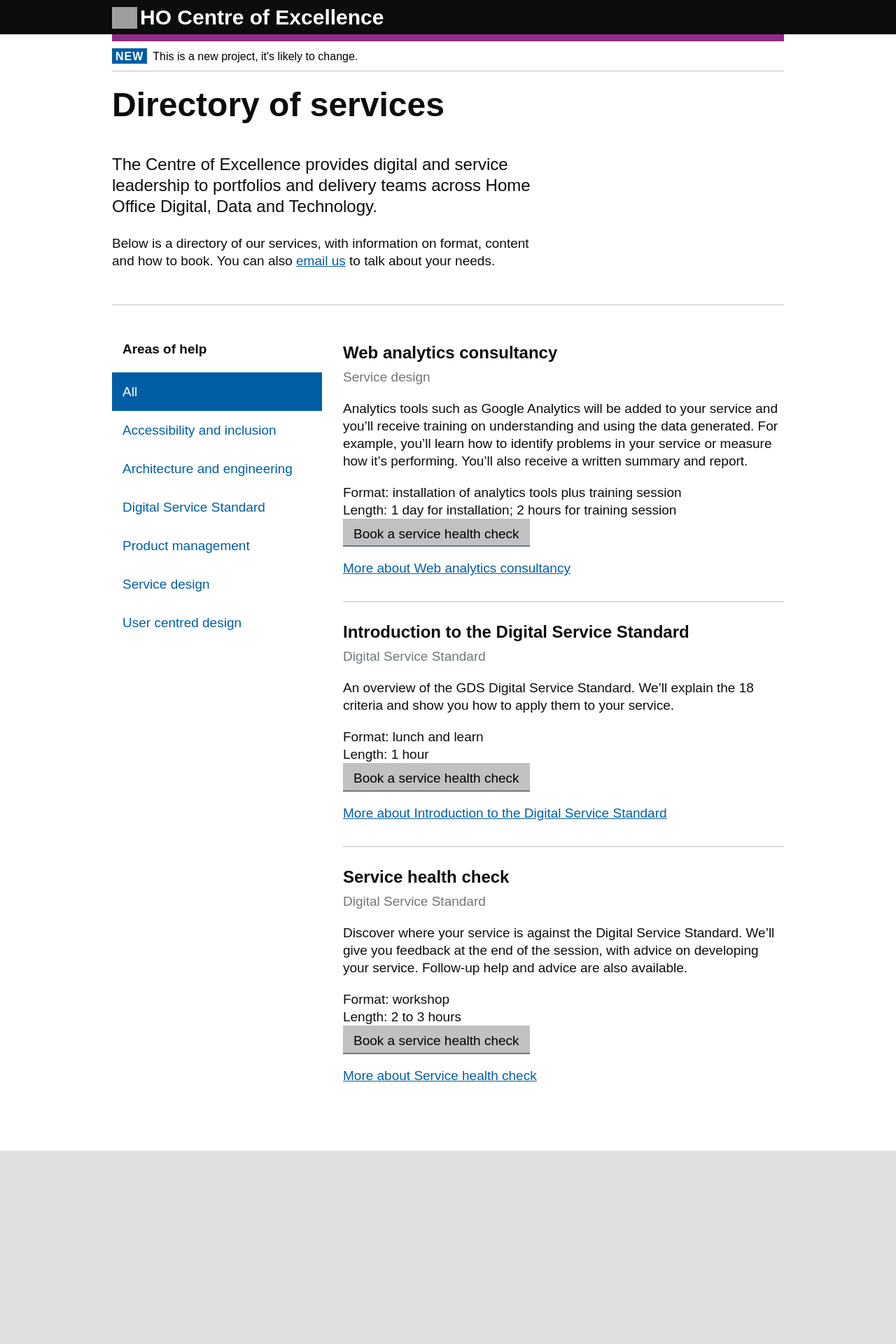
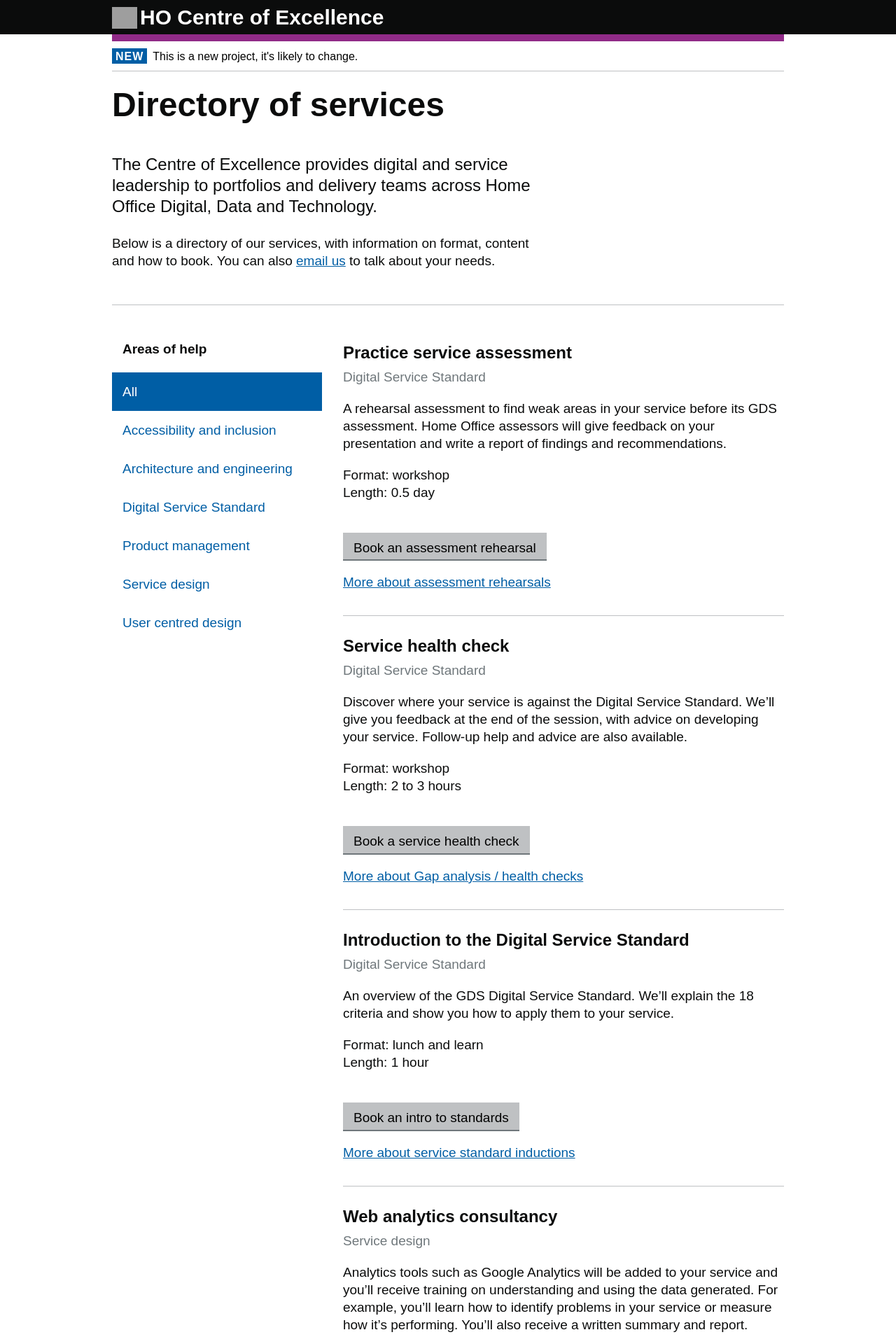
Before and after one commit to Abdul2/coe, a Jekyll site: the page built from index.md, in a window 1280 px wide. Shown: the top 1920 px of the page at 70% size. Built offline with Jekyll 4.4.1, drawn with Linux system fonts in a browser that asks for light colours; before the commit the page ends 1644 px from its top, so only the background shows below that; some of the changed text lies outside the part shown; grey boxes are pictures that could not be loaded.

Commit message:
Revert "Split services into separate files"

```diff
--- a/_includes/intro.html
+++ b/_includes/intro.html
@@ -1,5 +1,6 @@
-<h1 class="bold-xlarge" >Directory of services</h1>
 
-<p class="lede">The Centre of Excellence provides digital and service leadership to portfolios and delivery teams across Home Office Digital, Data and Technology.</p>
+  <h1 class="bold-xlarge" >Directory of services</h1>
 
-<p>Below is a directory of our services, with information on format, content and how to book. You can also <a href="mailto:CentreOfExcellenceCentral@digital.homeoffice.gov.uk">email us</a> to talk about your needs.</p>
+  <p class="lede">The Centre of Excellence provides digital and service leadership to portfolios and delivery teams across Home Office Digital, Data and Technology.</p>
+
+  <p>Below is a directory of our services, with information on format, content and how to book. You can also <a href="mailto:CentreOfExcellenceCentral@digital.homeoffice.gov.uk">email us</a> to talk about your needs.</p>
--- a/_layouts/default.html
+++ b/_layouts/default.html
@@ -48,30 +48,7 @@
       </div>
 
       <div class="column-two-thirds">
-        <!-- {{ content }} -->
-
-        <ul class="post-list">
-          {% for post in site.posts %}
-
-          <div class="content" markdown="1">
-            <h2>{{ post.title | escape }}</h2>
-            <p class="meta">{{ post.category }}</p>
-            {{ post.excerpt }}
-
-            <div class="button-secondary"><a href="mailto:CentreOfExcellenceCentral@digital.homeoffice.gov.uk?subject=Book%20a%20analysis/healthcheck">Book a service health check</a></div>
-
-            <details>
-              <summary><span class="summary">More about {{ post.title | escape }}</span></summary>
-              <div class="panel panel-border-narrow">
-                {{ post.content | remove: post.excerpt }}
-              </div>
-            </details>
-
-          </div>
-
-          {% endfor %}
-        </ul>
-
+        {{ content }}
       </div>
     </div>
 
--- a/assets/main.scss
+++ b/assets/main.scss
@@ -762,7 +762,7 @@ hr {
   -moz-box-sizing: border-box;
   box-sizing: border-box;
   vertical-align: top;
-}
+      }
 
 .button-secondary:hover {
   background-color: #B6B8B9;
@@ -1741,8 +1741,3 @@ ul.tab--nav {
       outline-offset: -3px;
     }
 }
-
-details ul {
-  @extend .list;
-  @extend .list-bullet;
-}
--- a/assets/scripts.js
+++ b/assets/scripts.js
@@ -6,11 +6,14 @@ jQuery.expr[':'].Contains = function(a, i, m) {
       .indexOf(m[3].toUpperCase()) >= 0;
 };
 
-// OVERWRITES old selector
+// OVERWRITES old selecor
 jQuery.expr[':'].contains = function(a, i, m) {
   return jQuery(a).text().toUpperCase()
       .indexOf(m[3].toUpperCase()) >= 0;
 };
+
+
+
 
 // Meta filter links
 $('.jsMetaFilter').click(function(e) {
@@ -26,4 +29,5 @@ $('.jsMetaFilter').click(function(e) {
 
   $('.tab--nav .active').removeClass('active')
   $(this).addClass('active');
+
 });
--- a/index.md
+++ b/index.md
@@ -33,6 +33,108 @@ Length: 0.5 day</p>
 </details>
 
 </div>
+
+
+
+
+<div class="content" markdown="1">
+
+## Service health check
+
+Digital Service Standard
+{: .meta }
+
+Discover where your service is against the Digital Service Standard. We’ll give you feedback at the end of the session, with advice on developing your service. Follow-up help and advice are also available.
+
+<p>Format: workshop<br>
+Length: 2 to 3 hours</p>
+<br>
+<div class="button-secondary"><a href="mailto:CentreOfExcellenceCentral@digital.homeoffice.gov.uk?subject=Book%20a%20analysis/healthcheck">Book a service health check</a></div>
+
+<details>
+  <summary><span class="summary">More about Gap analysis / health checks</span></summary>
+  <div class="panel panel-border-narrow">
+    <h3>Benefits:</h3>
+    <ul class="list list-bullet">
+      <li>understand where your service is against the standard, so we can offer the right support for future development</li>
+    </ul>
+    <h3>Outputs:</h3>
+    <ul class="list list-bullet">
+      <li>feedback at the end of the session, with follow up if needed</li>
+    </ul>
+  </div>
+</details>
+
+</div>
+
+
+
+<div class="content" markdown="1">
+
+## Introduction to the Digital Service Standard
+
+Digital Service Standard
+{: .meta }
+
+An overview of the GDS Digital Service Standard. We’ll explain the 18 criteria and show you how to apply them to your service.
+
+<p>Format: lunch and learn<br>
+Length: 1 hour</p>
+<br>
+<div class="button-secondary"><a href="mailto:CentreOfExcellenceCentral@digital.homeoffice.gov.uk?subject=Book%20a%20standards%induction">Book an intro to standards</a></div>
+
+<details>
+  <summary><span class="summary">More about service standard inductions</span></summary>
+  <div class="panel panel-border-narrow">
+    <h3>Benefits:</h3>
+    <ul class="list list-bullet">
+      <li>raise awareness of what the Digital Service Standard is and what it means for the team</li>
+      <li>build understanding of how to build the right products in the right way, from the start</li>
+    </ul>
+    <h3>Outputs:</h3>
+    <ul class="list list-bullet">
+      <li>team gains basic understanding of the Digital Service Standard and how it's applied</li>
+    </ul>
+  </div>
+</details>
+
+</div>
+
+
+
+
+<div class="content" markdown="1">
+
+## Web analytics consultancy
+
+Service design
+{: .meta }
+
+Analytics tools such as Google Analytics will be added to your service and you’ll receive training on understanding and using the data generated. For example, you’ll learn how to identify problems in your service or measure how it’s performing. You’ll also receive a written summary and report.
+
+<p>Format: installation of analytics tools plus training session<br>
+Length: 1 day for installation; 2 hours for training session</p>
+<br>
+<div class="button-secondary"><a href="mailto:CentreOfExcellenceCentral@digital.homeoffice.gov.uk?subject=Book%20a%20analytics%20consultancy">Book an analytics consultancy</a></div>
+
+<details>
+  <summary><span class="summary">More about analytics consultancy</span></summary>
+  <div class="panel panel-border-narrow">
+    <h3>Benefits:</h3>
+    <ul class="list list-bullet">
+      <li>learn to identify the right problem to solve and measure how your service is performing</li>
+    </ul>
+    <h3>Outputs:</h3>
+    <ul class="list list-bullet">
+      <li>identify the right analytics tools to use, and an initial set of things to help measure success</li>
+    </ul>
+  </div>
+</details>
+
+</div>
+
+
+
 
 <div class="content" markdown="1">
 
```
Also changed, not shown: _posts/2017-05-25-welcome-to-jekyll.markdown (added, +25 -0 lines), _posts/2017-06-29-digital-service-standard.md (deleted, +0 -23 lines), _posts/2017-06-29-service-health-check.md (deleted, +0 -22 lines), _posts/2017-06-29-web-analytics-consultancy.md (deleted, +0 -22 lines).
